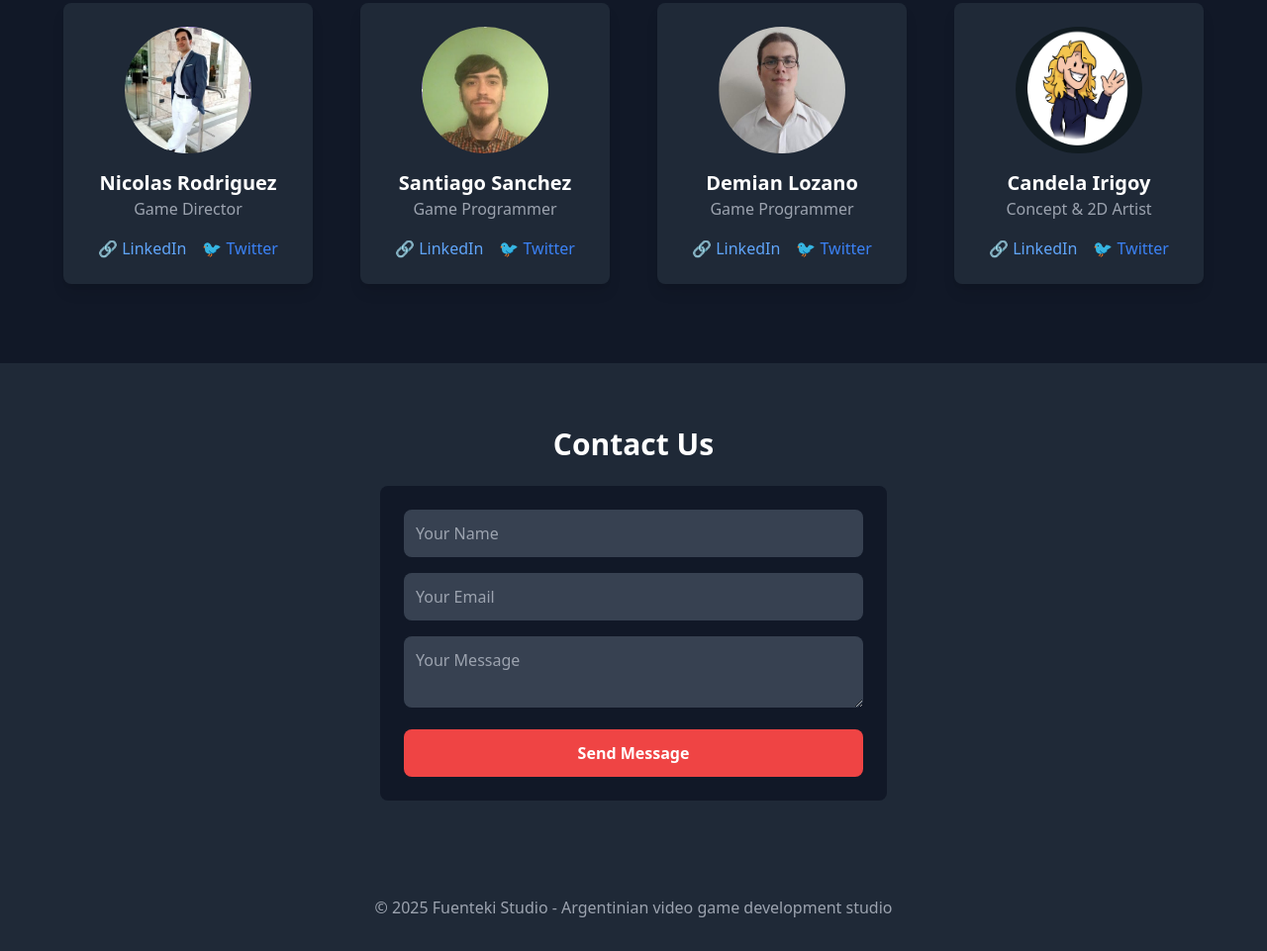
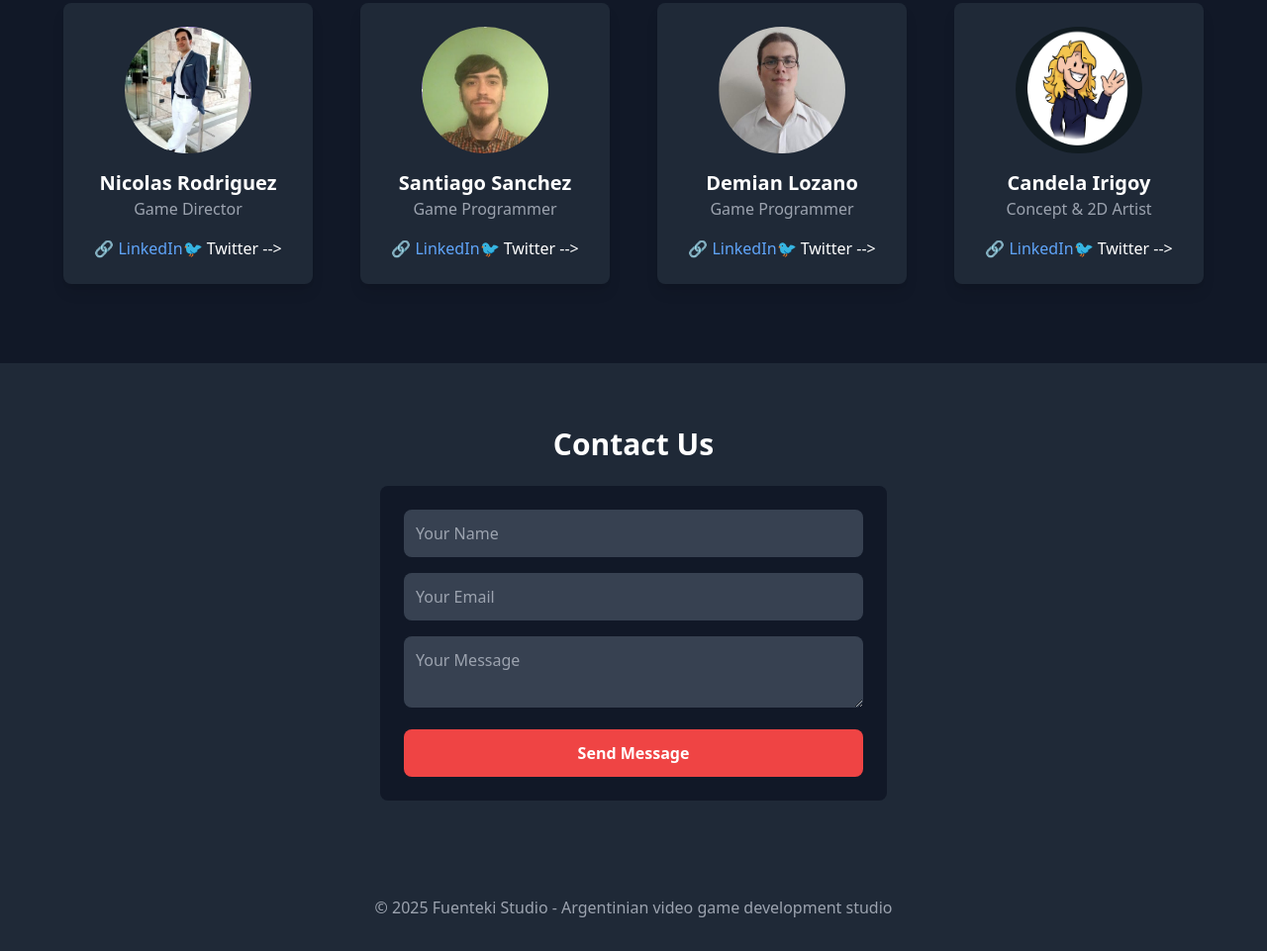
Before and after one commit to FuentekiStudio/fuentekistudio.github.io, a plain HTML site: page index.html in a window 1280 px wide. Shown: the part 1261-2222 px from the top of the page at 99% size. Drawn offline with nearby package versions, Linux system fonts and the light colour scheme.

Commit message:
Update index.html

```diff
--- a/index.html
+++ b/index.html
@@ -37,7 +37,7 @@
                 <p class="text-gray-400">Game Director</p>
                 <div class="flex justify-center space-x-4 mt-4">
                     <a href="https://www.linkedin.com/in/rodriguez-nic/" class="text-blue-400">🔗 LinkedIn</a>
-                    <a href="#" class="text-blue-500">🐦 Twitter</a>
+                   <!–  <a href="#" class="text-blue-500">🐦 Twitter</a> -->
                 </div>
             </div>
             <div class="bg-gray-800 p-6 rounded-lg shadow-lg">
@@ -46,7 +46,7 @@
                 <p class="text-gray-400">Game Programmer</p>
                 <div class="flex justify-center space-x-4 mt-4">
                     <a href="https://www.linkedin.com/in/santiago-sanchez-corallo-6b81781b1/" class="text-blue-400">🔗 LinkedIn</a>
-                    <a href="#" class="text-blue-500">🐦 Twitter</a>
+                    <!– <a href="#" class="text-blue-500">🐦 Twitter</a> -->
                 </div>
             </div>
             <div class="bg-gray-800 p-6 rounded-lg shadow-lg">
@@ -55,7 +55,7 @@
                 <p class="text-gray-400">Game Programmer</p>
                 <div class="flex justify-center space-x-4 mt-4">
                     <a href="https://www.linkedin.com/in/demian-lozano-riedel-8992a925a/" class="text-blue-400">🔗 LinkedIn</a>
-                    <a href="#" class="text-blue-500">🐦 Twitter</a>
+                    <!– <a href="#" class="text-blue-500">🐦 Twitter</a> -->
                 </div>
             </div>
             <div class="bg-gray-800 p-6 rounded-lg shadow-lg">
@@ -64,7 +64,7 @@
                 <p class="text-gray-400">Concept & 2D Artist</p>
                 <div class="flex justify-center space-x-4 mt-4">
                     <a href="#" class="text-blue-400">🔗 LinkedIn</a>
-                    <a href="#" class="text-blue-500">🐦 Twitter</a>
+                    <!–<a href="#" class="text-blue-500">🐦 Twitter</a> -->
                 </div>
             </div>
         </div>
```
